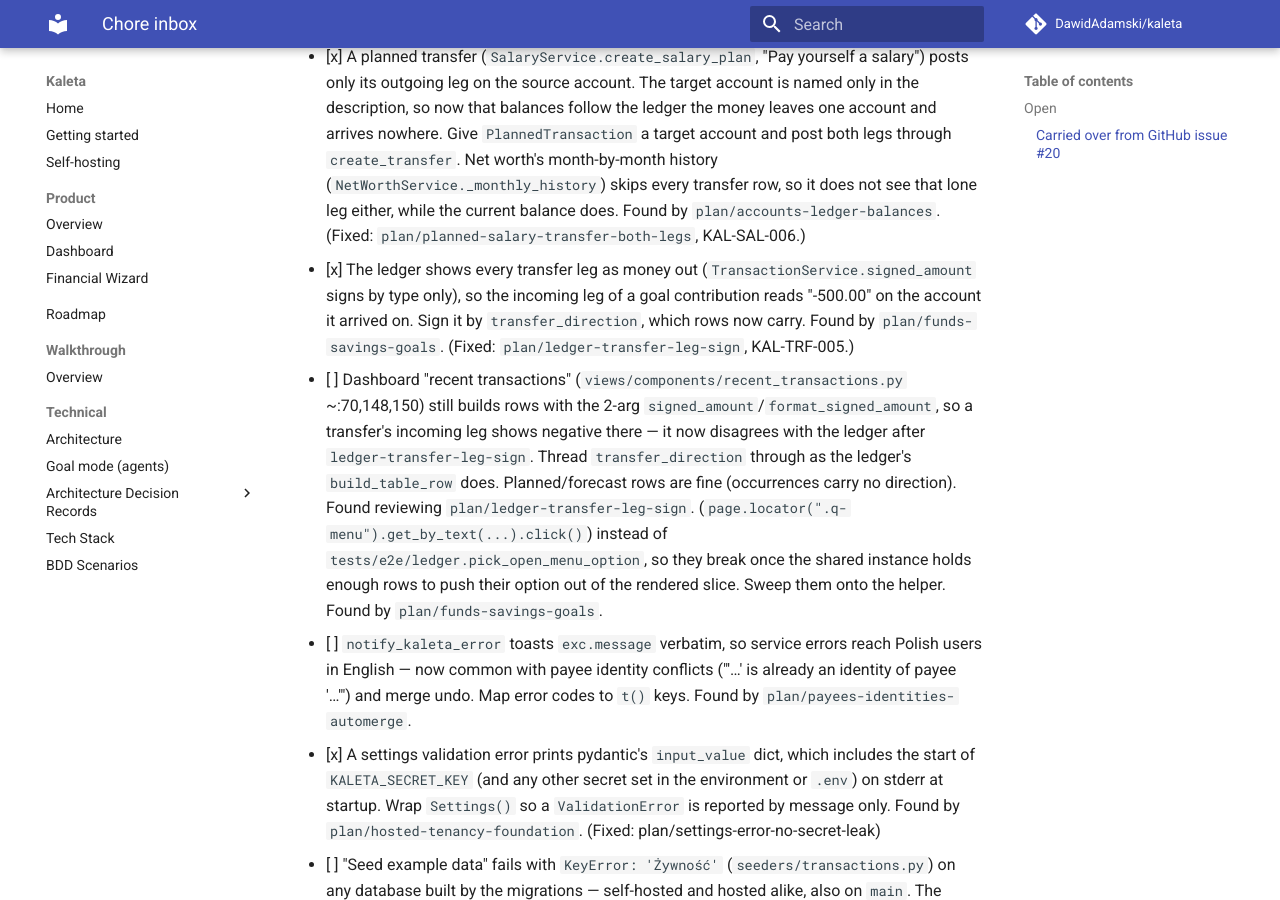
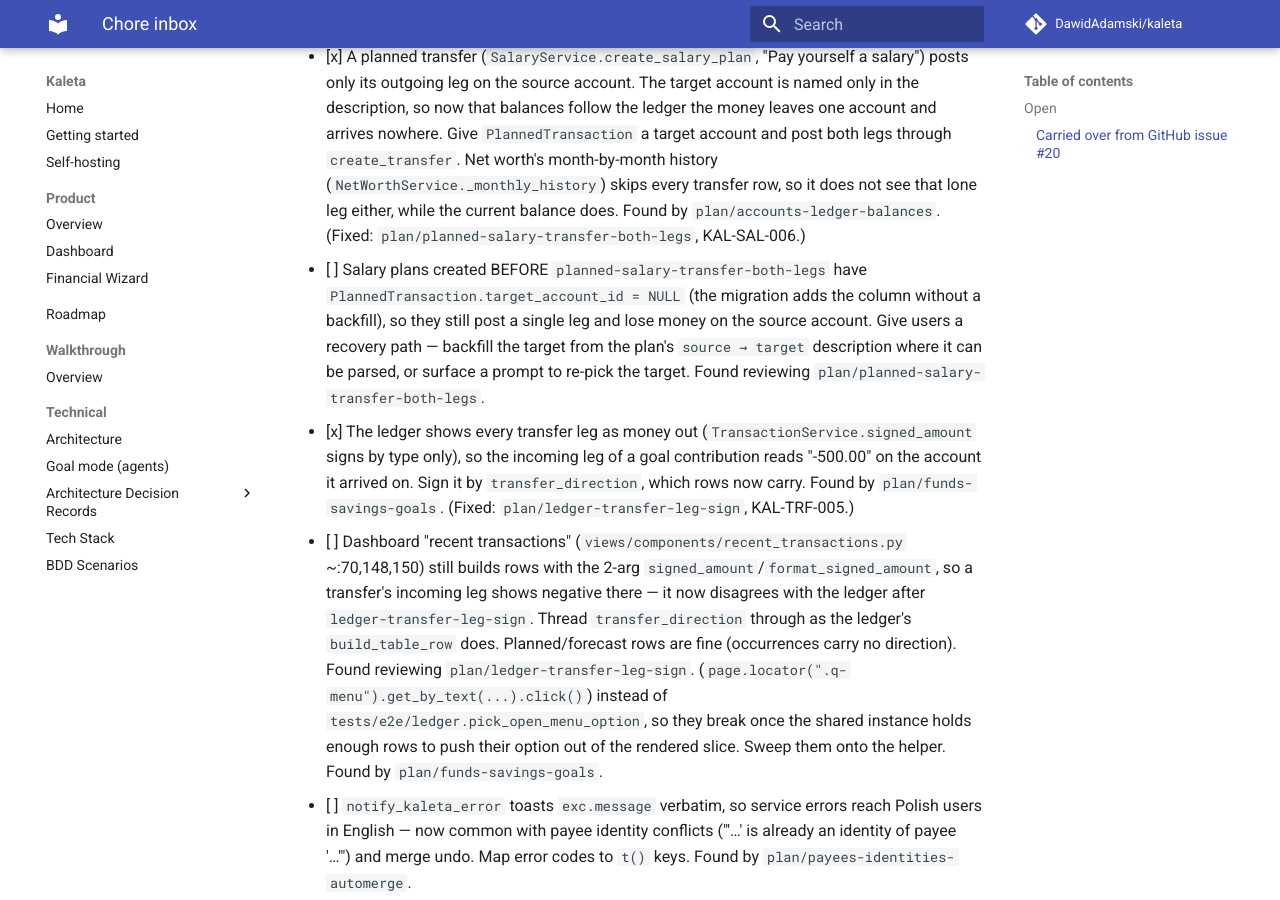
Before and after one commit to DawidAdamski/kaleta, an MkDocs documentation site: the page built from docs/plans/chores.md, in a window 1280 px wide and 900 px high, scrolled down 7044 px. Built offline with MkDocs 1.6.1 and Material for MkDocs 9.7.7, drawn with Linux system fonts in a browser that asks for light colours; comment, search, counter and statistics services are not loaded.

Commit message:
test(salary): pin two-leg re-post idempotency; note pre-change plan gap
Reviewer nits on the money-moving path: add an integration test proving a
re-post of the same salary occurrence returns the existing outgoing leg and
moves no further money (the two-leg path keys idempotency on the OUT leg's
(planned_transaction_id, date)). Also log a follow-up chore: salary plans
created before this change keep target_account_id NULL (no backfill) and
still post a single leg — they need a recovery path.

Co-Authored-By: Claude Opus 4.8 <noreply@anthropic.com>

```diff
--- a/docs/plans/chores.md
+++ b/docs/plans/chores.md
@@ -345,6 +345,13 @@ check it still reproduces before acting on it.
       so it does not see that lone leg either, while the current balance
       does. Found by `plan/accounts-ledger-balances`.
       (Fixed: `plan/planned-salary-transfer-both-legs`, KAL-SAL-006.)
+- [ ] Salary plans created BEFORE `planned-salary-transfer-both-legs` have
+      `PlannedTransaction.target_account_id = NULL` (the migration adds the
+      column without a backfill), so they still post a single leg and lose
+      money on the source account. Give users a recovery path — backfill the
+      target from the plan's `source → target` description where it can be
+      parsed, or surface a prompt to re-pick the target. Found reviewing
+      `plan/planned-salary-transfer-both-legs`.
 - [x] The ledger shows every transfer leg as money out
       (`TransactionService.signed_amount` signs by type only), so the
       incoming leg of a goal contribution reads "-500.00" on the account
```
Also changed, not shown: 1 other file.
